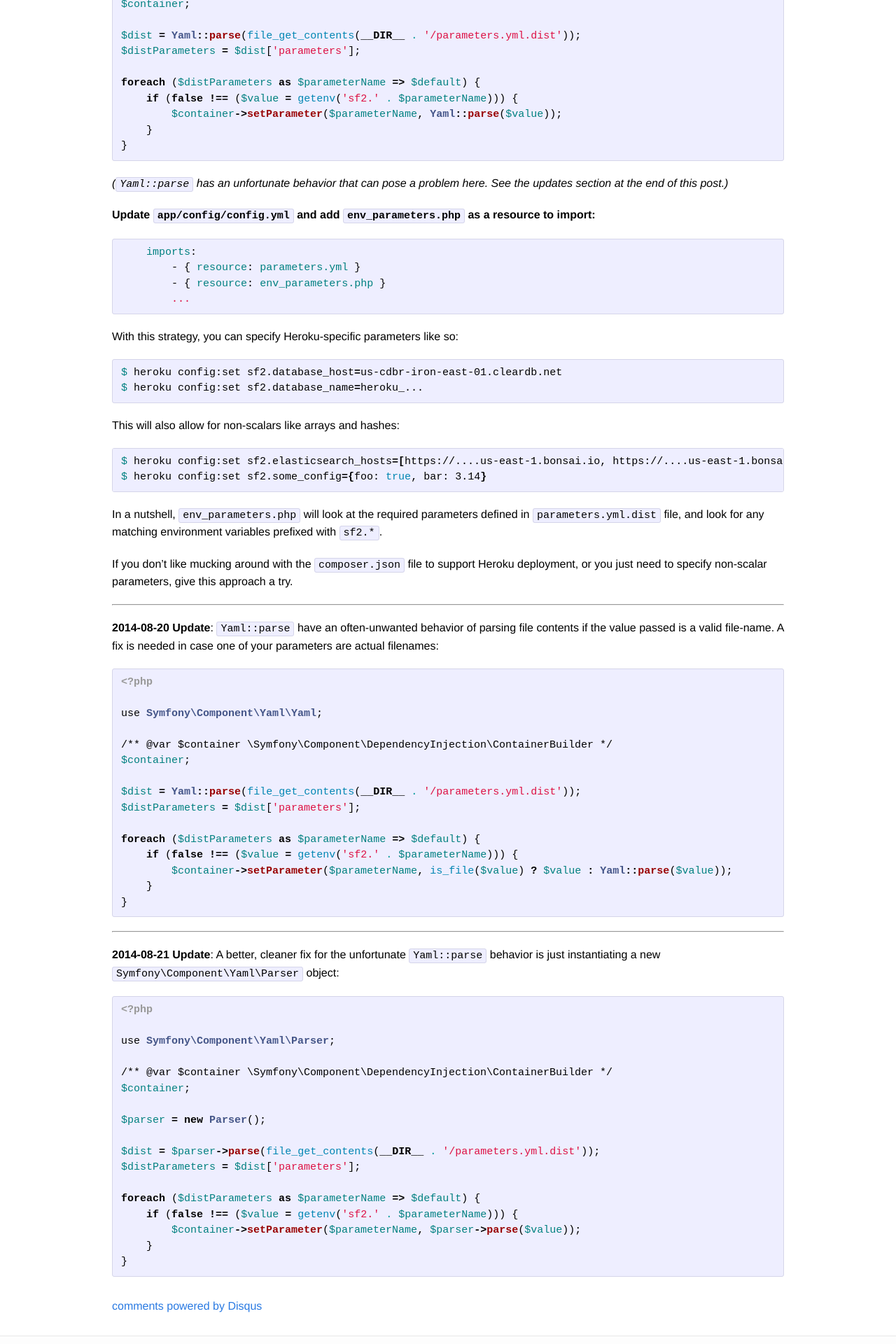
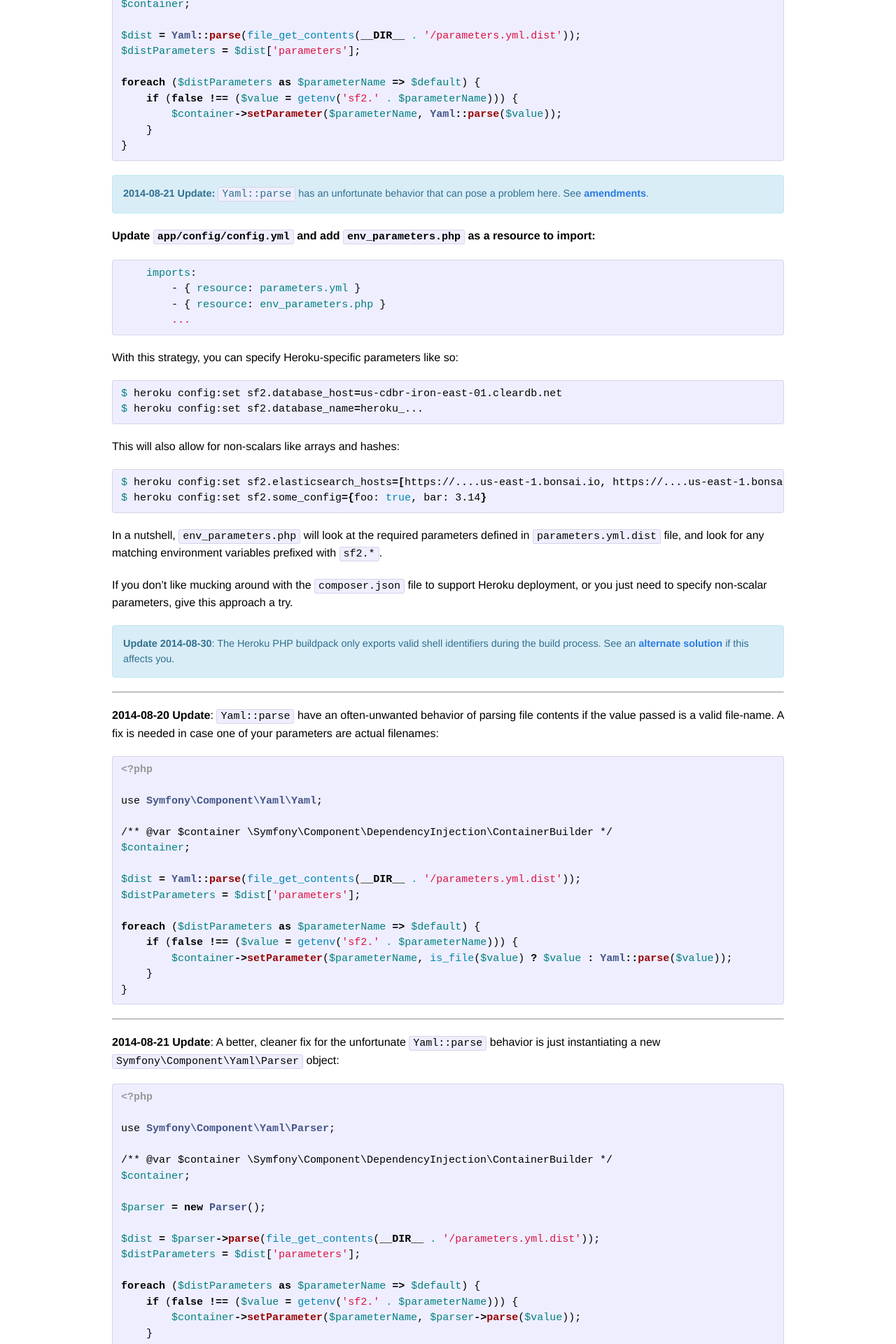
Before and after one commit to bezhermoso/bezhermoso.github.io, a Jekyll site: the page built from _posts/2014-08-19-handling-parameters-for-heroku-deploy-in-symfony2.markdown, in a window 1280 px wide. Shown: the part 1124-3044 px from the top of the page at 70% size. Built offline with Jekyll 4.4.1, drawn with Linux system fonts in a browser that asks for light colours; comment, search, counter and statistics services are not loaded; some of the changed text lies outside the part shown.

Commit message:
Alternate solution.

```diff
--- a/_posts/2014-08-19-handling-parameters-for-heroku-deploy-in-symfony2.markdown
+++ b/_posts/2014-08-19-handling-parameters-for-heroku-deploy-in-symfony2.markdown
@@ -52,7 +52,11 @@
 }
 {% endhighlight %}
 
-_(`Yaml::parse` has an unfortunate behavior that can pose a problem here. See the updates section at the end of this post.)_
+<div class="alert-info">
+<strong>2014-08-21 Update:</strong>
+<code>Yaml::parse</code> has an unfortunate behavior that can pose a problem here.
+See <strong><a href="#yaml-amendments">amendments</a></strong>.
+</div>
 
 __Update `app/config/config.yml` and add `env_parameters.php` as a resource to import:__
 
@@ -83,6 +87,11 @@
 If you don't like mucking around with the `composer.json` file to support Heroku deployment,
 or you just need to specify non-scalar parameters, give this approach a try.
 
+<div class="alert-info">
+<strong>Update 2014-08-30</strong>: The Heroku PHP buildpack only exports valid shell identifiers during the build process.
+See an <strong><a href="#alternate-solution">alternate solution</a></strong> if this affects you.
+</div>
+
 <hr>
 
 __2014-08-20 Update__: `Yaml::parse` have an often-unwanted behavior of parsing file contents if the value passed is a valid file-name. A fix is needed in case
@@ -108,7 +117,7 @@
 
 <hr>
 
-__2014-08-21 Update__: A better, cleaner fix for the unfortunate `Yaml::parse` behavior is just instantiating a new `Symfony\Component\Yaml\Parser` object:
+<strong id="yaml-amendments">2014-08-21 Update</strong>: A better, cleaner fix for the unfortunate `Yaml::parse` behavior is just instantiating a new `Symfony\Component\Yaml\Parser` object:
 
 {% highlight php %}
 <?php
@@ -129,3 +138,49 @@
     }
 }
 {% endhighlight %}
+
+<hr>
+
+<strong id="alternate-solution">2014-08-30 Update</strong>: David Zuelke ([__@dzuelke__](https://twitter.com/dzuelke)), the developer of [__`heroku/heroku-buildpack-php`__](https://github.com/heroku/heroku-buildpack-php),
+has pointed out to me that the Heroku PHP buildpack only exports
+valid shell identifiers (`[A-Z_][A-Z0-9_]*`) during the `git push` hook on Heroku. Therefore `sf2.*` config variables wouldn't be accessible
+during Composer's `post-install-cmd` hooks.
+Luckily, this does not affect the project where I am using this solution on, but it might affect yours if you need to
+override parameters that are used during post-install operations that interact with Symfony's kernel.
+
+In which case, you could use this alternate `env_parameters.php` file:
+
+{% highlight php %}
+<?php
+
+use Symfony\Component\Yaml\Parser;
+
+/** @var $container \Symfony\Component\DependencyInjection\ContainerBuilder */
+$container;
+
+$parser = new Parser();
+
+$dist = $parser->parse(file_get_contents(__DIR__ . '/parameters.yml.dist'));
+$distParameters = $dist['parameters'];
+
+foreach ($distParameters as $parameterName => $default) {
+    /* That's two underscores... */
+    $envName = 'SF2_' . strtoupper(str_replace('__', '.', $parameterName));
+    if (false !== ($value = getenv($parameterName))) {
+        $container->setParameter($parameterName, $parser->parse($value));
+    }
+}
+{% endhighlight %}
+
+And your config variables should be named like these:
+
+{% highlight bash %}
+$ heroku config:set SF2_ELASTICSEARCH_HOSTS=[https://....us-east-1.bonsai.io, https://....us-east-1.bonsai.io]
+$ heroku config:set SF2_SOME_CONFIG={foo: true, bar: 3.14}
+{% endhighlight %}
+
+If you need to have parameters with dots in them, like `foo.some_entity.class`, substitute dots with two underscores:
+
+{% highlight bash %}
+$ heroku config:set SF2_FOO__SOME_ENTITY__CLASS=Foo\\SomeBundle\\Entity\\Bar
+{% endhighlight %}
--- a/css/main.css
+++ b/css/main.css
@@ -234,7 +234,7 @@
   -moz-border-radius: 3px;
   border-radius: 3px;
   font-size: 15px;
-  overflow:scroll;
+  overflow:auto;
 }
 
 .post code { padding: 1px 5px; }
@@ -324,7 +324,17 @@
 .highlight .vi { color: #008080 } /* Name.Variable.Instance */
 .highlight .il { color: #009999 } /* Literal.Number.Integer.Long */
 
-
+.alert-info
+{
+    padding: 15px;
+    margin-bottom: 20px;
+    border: 1px solid transparent;
+    border-radius: 4px;
+    color: #31708f;
+    background-color: #d9edf7;
+    border-color: #bce8f1;
+    font-size: 0.9em;
+}
 /* media queries */
 /* ----------------------------------------------------------*/
 
```
